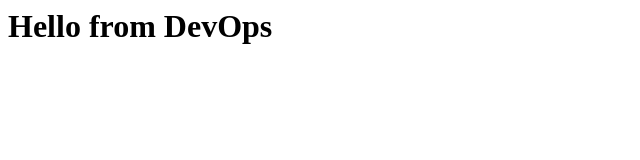
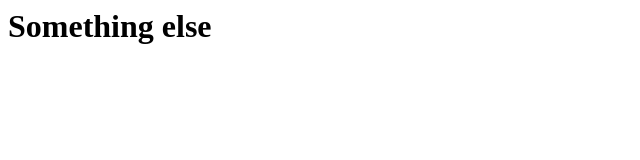
Before and after one commit to twitfutbol/devops-hello, a plain HTML site: page index.html in a window 1280 px wide. Shown: the whole page, without its empty margins (0-640 px from the left). Drawn offline with Linux system fonts and the light colour scheme.

Commit message:
Break the site

```diff
--- a/index.html
+++ b/index.html
@@ -1 +1 @@
-<h1>Hello from DevOps</h1>
+<h1>Something else</h1>
```
